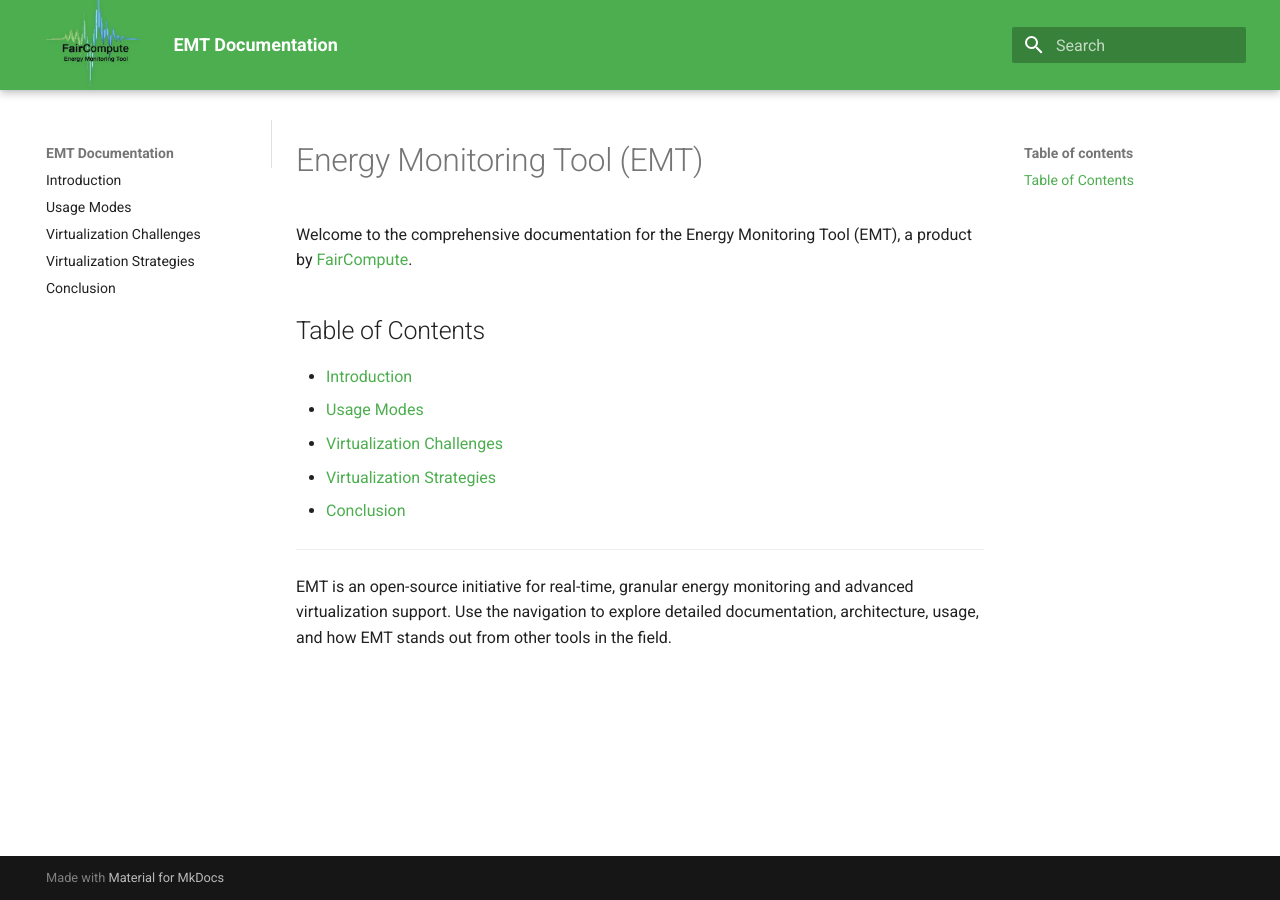
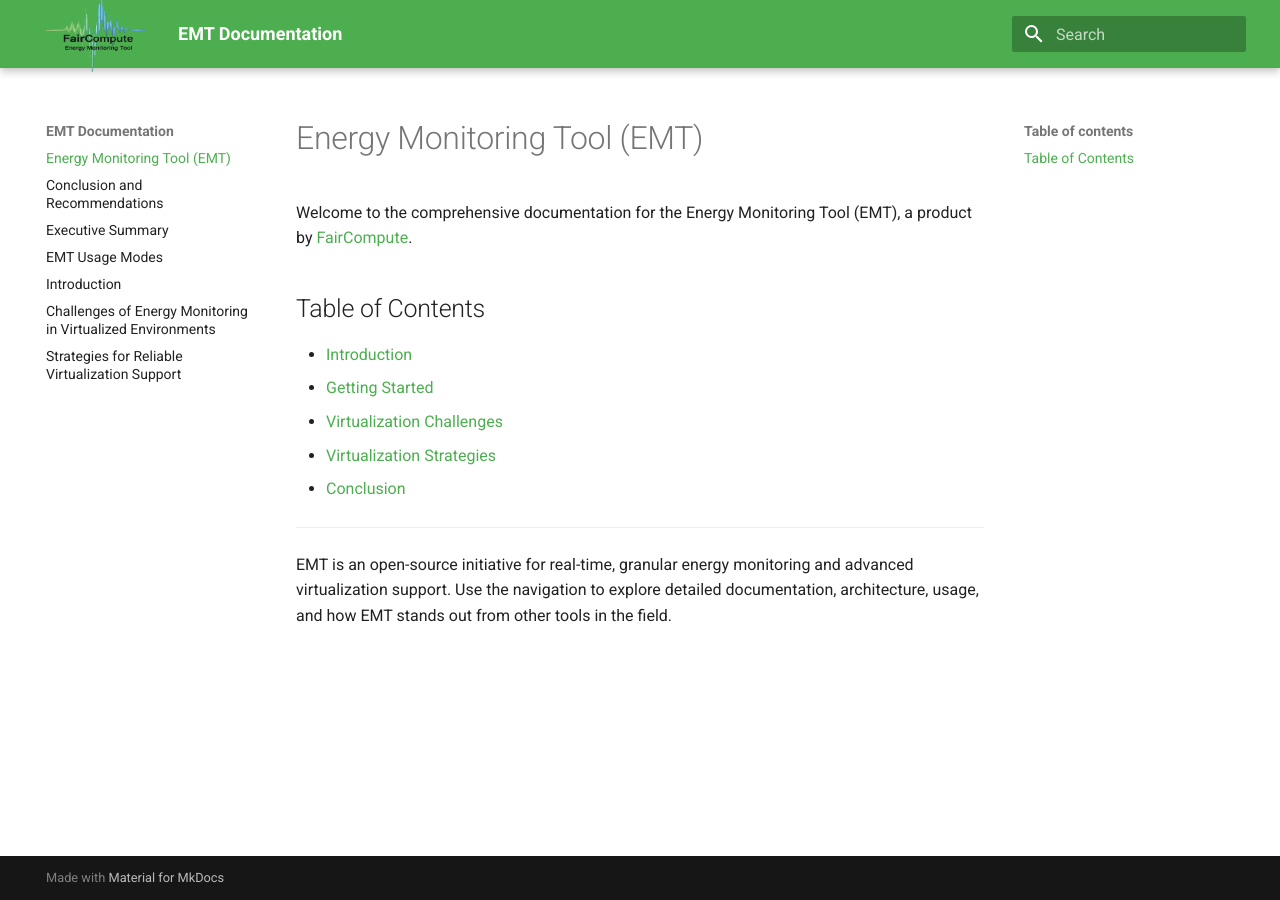
Before and after one commit to FairCompute/energy-monitoring-tool, an MkDocs documentation site: the page built from docs/index.md, in a window 1280 px wide. Built offline with MkDocs 1.6.1 and Material for MkDocs 9.7.7, drawn with Linux system fonts in a browser that asks for light colours.

Commit message:
Refactor documentation structure and add new usage modes for EMT

```diff
--- a/docs/assets/custom.css
+++ b/docs/assets/custom.css
@@ -1,39 +1,12 @@
-/* Professional, embedded logo style for MkDocs Material */
-.md-header__button.md-logo img, .md-header__button.md-logo svg {
-    height: 90px !important;
-    max-height: 90px !important;
-    border-radius: 0px;
-    box-shadow: none;
-    background: none !important;
-    padding: 0 !important;
-    border: none !important;
-    outline: none !important;
-    vertical-align: middle;
-    filter: brightness(0.98) contrast(1.05) drop-shadow(0 1px 2px rgba(0,0,0,0.07));
-    transition: filter 0.2s;
-    position: relative;
-    top: -8px;
-    margin-bottom: -16px;
-    margin-top: -8px;
-}
-.md-header__button.md-logo img:hover {
-    filter: brightness(1.03) contrast(1.10) drop-shadow(0 2px 6px rgba(34, 139, 34, 0.10));
-}
-/* Make the header more compact for MkDocs Material */
-.md-header {
-    min-height: 60px !important;
-    padding-top: 0 !important;
-    padding-bottom: 0 !important;
+.md-header__button.md-logo img {
+  height: 80px !important;
+  width: 100px !important;
+  /* object-fit: contain; */
+  margin-top: -20px;
+  margin-bottom: 10px;
 }
 
-
-.md-content {
-    margin-left: 0 !important;
-    margin-right: 0 !important;
+.md-header__button.md-logo {
+  max-height: 60px;
+  overflow: visible;
 }
-
-/* Subtle shadow and border for sidebar for a premium look */
-.md-sidebar--primary {
-    box-shadow: none;
-    border-right: 1px solid #e0e0e0;
-}
--- a/docs/index.md
+++ b/docs/index.md
@@ -6,7 +6,7 @@
 
 <!-- - [Executive Summary](executive_summary.md) -->
 - [Introduction](introduction.md)
-- [Usage Modes](usage_modes.md)
+- [Getting Started](getting_started.md)
 - [Virtualization Challenges](virtualization_challenges.md)
 - [Virtualization Strategies](virtualization_strategies.md)
 - [Conclusion](conclusion.md)
--- a/mkdocs.yml
+++ b/mkdocs.yml
@@ -1,10 +1,4 @@
 site_name: "EMT Documentation"
-nav:
-  - Introduction: introduction.md
-  - Usage Modes: usage_modes.md
-  - Virtualization Challenges: virtualization_challenges.md
-  - Virtualization Strategies: virtualization_strategies.md
-  - Conclusion: conclusion.md
 theme:
   name: material
   palette:
@@ -17,8 +11,11 @@
     - navigation.sections: true
     - search.suggest: true
     - search.highlight: true
-  logo: assets/logo.png  # Adjust the logo size in your CSS if needed (height: 50px, width: 50px)
-  favicon: assets/favicon.ico  # Place your favicon at docs/assets/favicon.ico
+  logo: assets/logo.png
+  favicon: assets/favicon.ico
+
+extra_css:
+  - assets/custom.css
 markdown_extensions:
   - toc:
       permalink: true
@@ -38,5 +35,4 @@
         python:
           options:
             show_source: true
-extra_css:
-  - assets/custom.css
+  - awesome-pages
```
Also changed, not shown: docs/assets/emt_oneslider.html (added, +151 -0 lines), docs/assets/measurement_imperative.html (added, +217 -0 lines), docs/getting_started.md (renamed from docs/usage_modes.md).
